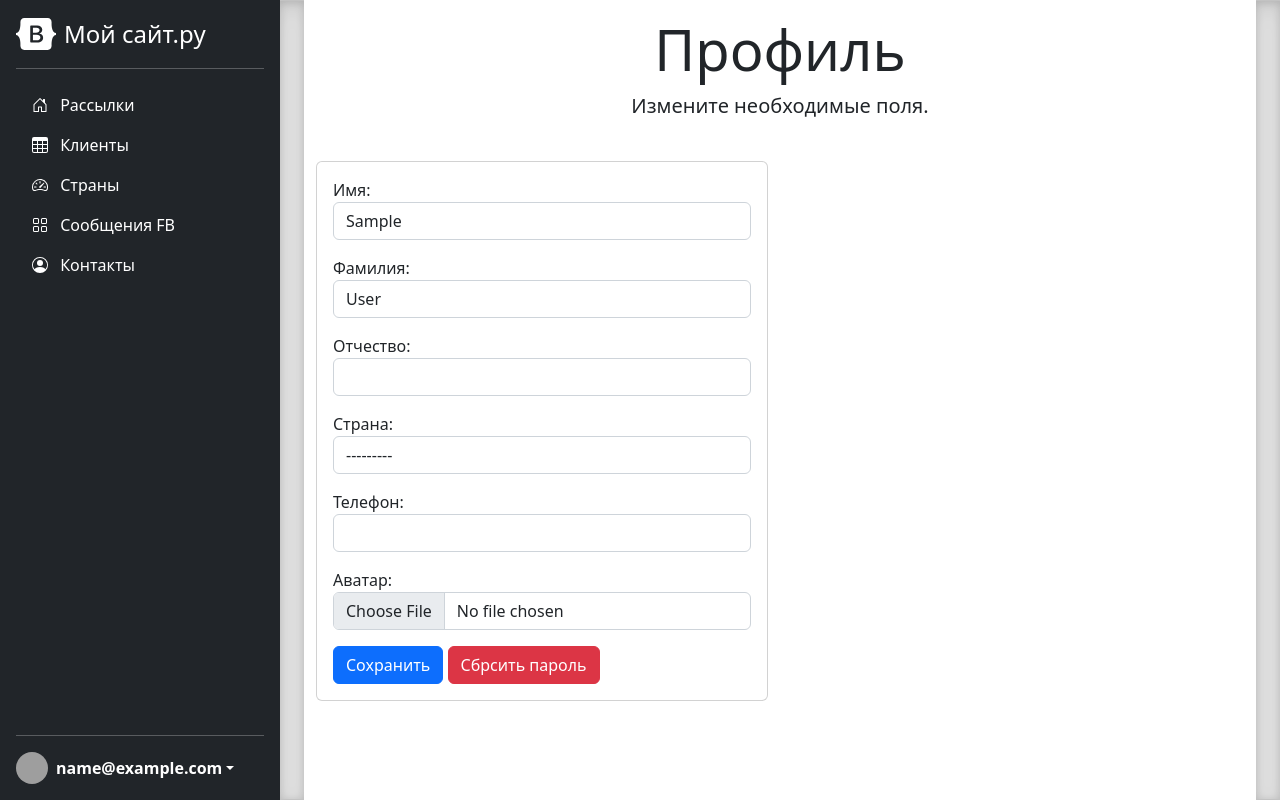
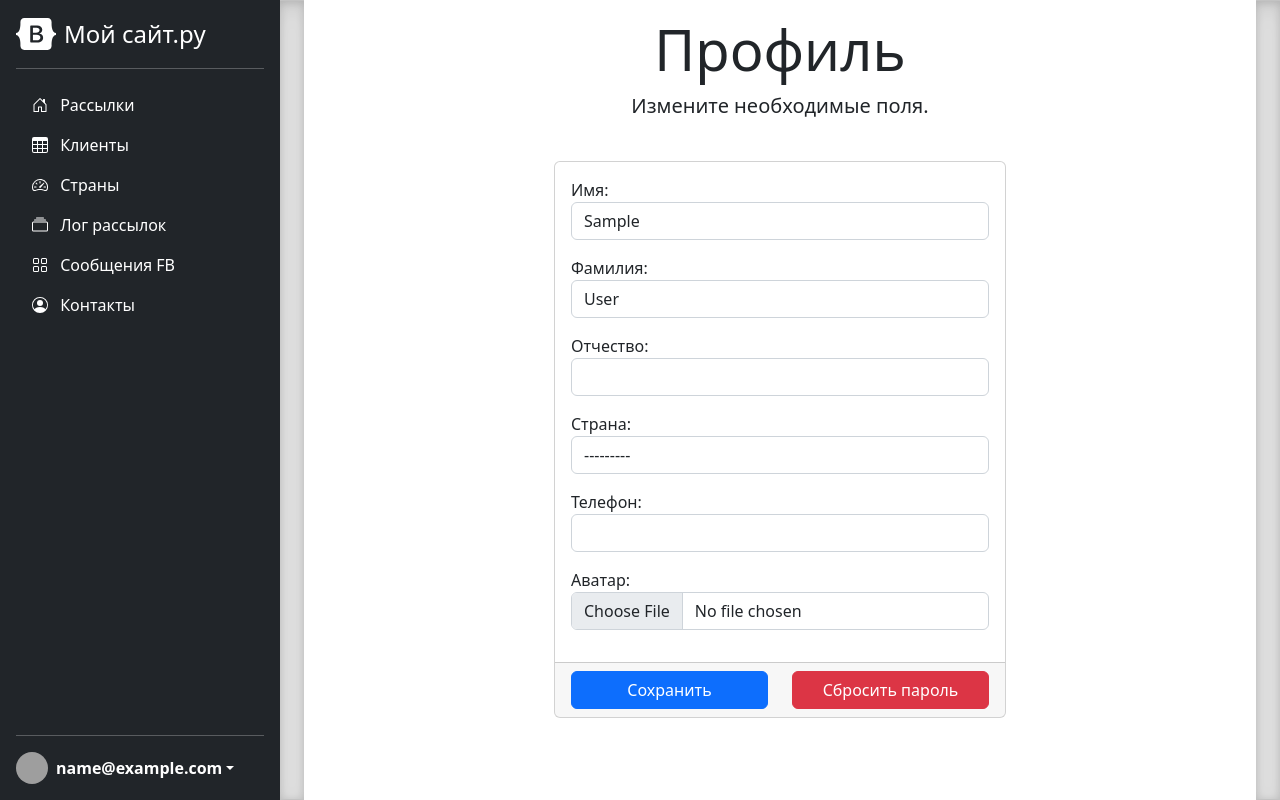
Before and after one commit to vap-tech/email_sender, a Django app: page /users/profile/ in a window 1280 px wide. Run offline with Django 4.2, Linux system fonts and the light colour scheme; the visitor is signed in with stand-in values (Sample User, id 1); parts of the project's set-up code (start-up, migrations or seed data) failed here and were passed over; some libraries are stand-ins or nearby versions; grey boxes are pictures that could not be loaded.

Commit message:
mailing fix

```diff
--- a/mailing/templates/mailing/includes/inc_main_menu.html
+++ b/mailing/templates/mailing/includes/inc_main_menu.html
@@ -35,6 +35,17 @@
                 Страны
             </a>
         </li>
+
+        <li>
+            <a href="{% url 'mailing:log-all' %}" class="nav-link
+                {% if request.path == '/log/all/' %}active{% else %}text-white{% endif %}">
+                <svg class="bi pe-none me-2" width="16" height="16">
+                    <use href="#collection"></use>
+                </svg>
+                Лог рассылок
+            </a>
+        </li>
+
         <li>
             <a href="{% url 'mailing:messages' %}" class="nav-link
                 {% if request.path == '/messages/' %}active{% else %}text-white{% endif %}">
--- a/users/templates/users/user_form.html
+++ b/users/templates/users/user_form.html
@@ -11,21 +11,29 @@
         </div>
     </header>
 
-    <div class="col-12">
     <div class="row">
+        <div class="col-3"></div>
         <div class="col-6">
+            <form method="post" enctype="multipart/form-data">
                 <div class="card">
                     <div class="card-body">
-                        <form method="post" enctype="multipart/form-data">
                         {% csrf_token %}
                         {{ form.as_p }}
+                    </div>
+                    <div class="card-footer">
+                        <div class="row">
+                            <div class="d-grid gap-2 col-6 mx-auto">
                                 <button type="submit" class="btn btn-primary">Сохранить</button>
-                            <a href="{% url 'users:genpassword' %}" class="btn btn-danger">Сбрсить пароль</a>
-                        </form>
+                            </div>
+                            <div class="d-grid gap-2 col-6 mx-auto">
+                                <a href="{% url 'users:genpassword' %}" class="btn btn-danger">Сбросить пароль</a>
                             </div>
                         </div>
                     </div>
                 </div>
+            </form>
+        </div>
     </div>
 
+
 {% endblock %}
```
Also changed, not shown: mailing/templates/mailing/logsending_list.html (added, +65 -0 lines). Lines whose indentation alone changed are shown as unchanged.
